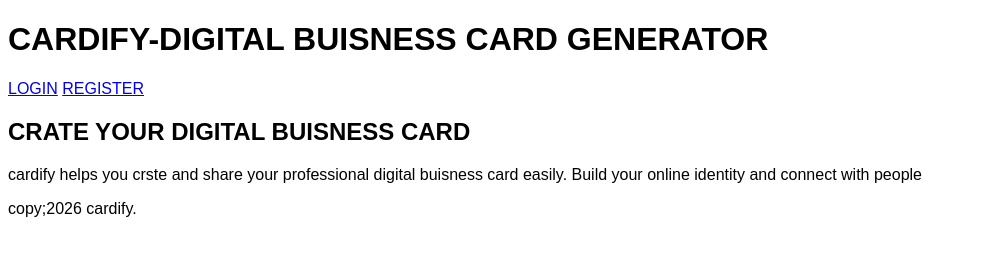
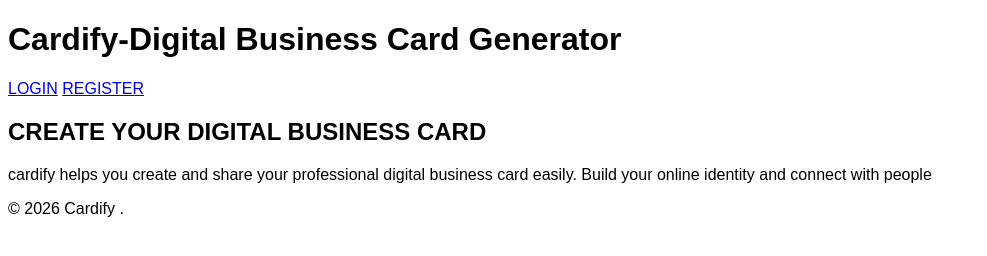
Before and after one commit to shimanshunarwalll9-create/cardify, a plain HTML site: page index.html in a window 1280 px wide. Shown: the whole page, without its empty margins (0-987 px from the left). Drawn offline with Linux system fonts and the light colour scheme.

Commit message:
fix typos and script positions

```diff
--- a/index.html
+++ b/index.html
@@ -8,19 +8,19 @@
 </head>
 <body>
     <header>
-        <h1>CARDIFY-DIGITAL BUISNESS CARD GENERATOR</h1>
+        <h1>Cardify-Digital Business Card Generator</h1>
         <nav>
             <a href="login.html">LOGIN</a>
             <a href="register.html">REGISTER</a>
         </nav>
     </header>
     <main>
-        <h2>CRATE YOUR DIGITAL BUISNESS CARD</h2>
-        <P>cardify helps you crste and share your professional
-        digital buisness card easily. Build your online identity
+        <h2>CREATE YOUR DIGITAL BUSINESS CARD</h2>
+        <P>cardify helps you create and share your professional
+        digital business card easily. Build your online identity
         and connect with people </P>
     </main>
-    <footer><p>copy;2026 cardify.</p></footer>
+    <footer><p>&copy; 2026 Cardify  .</p></footer>
         <script src="js/app.js"></script>
 
 </body>
```
